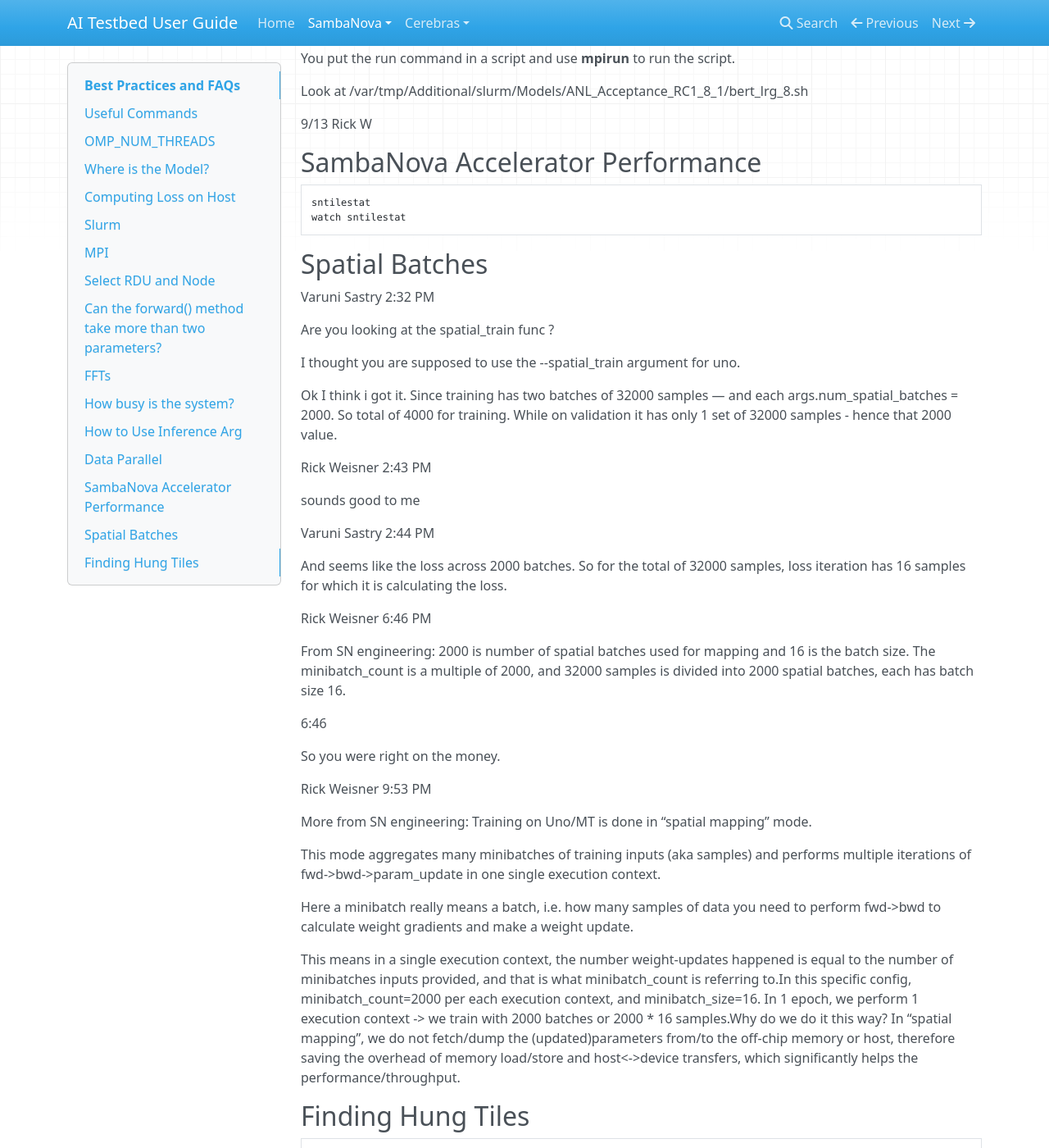
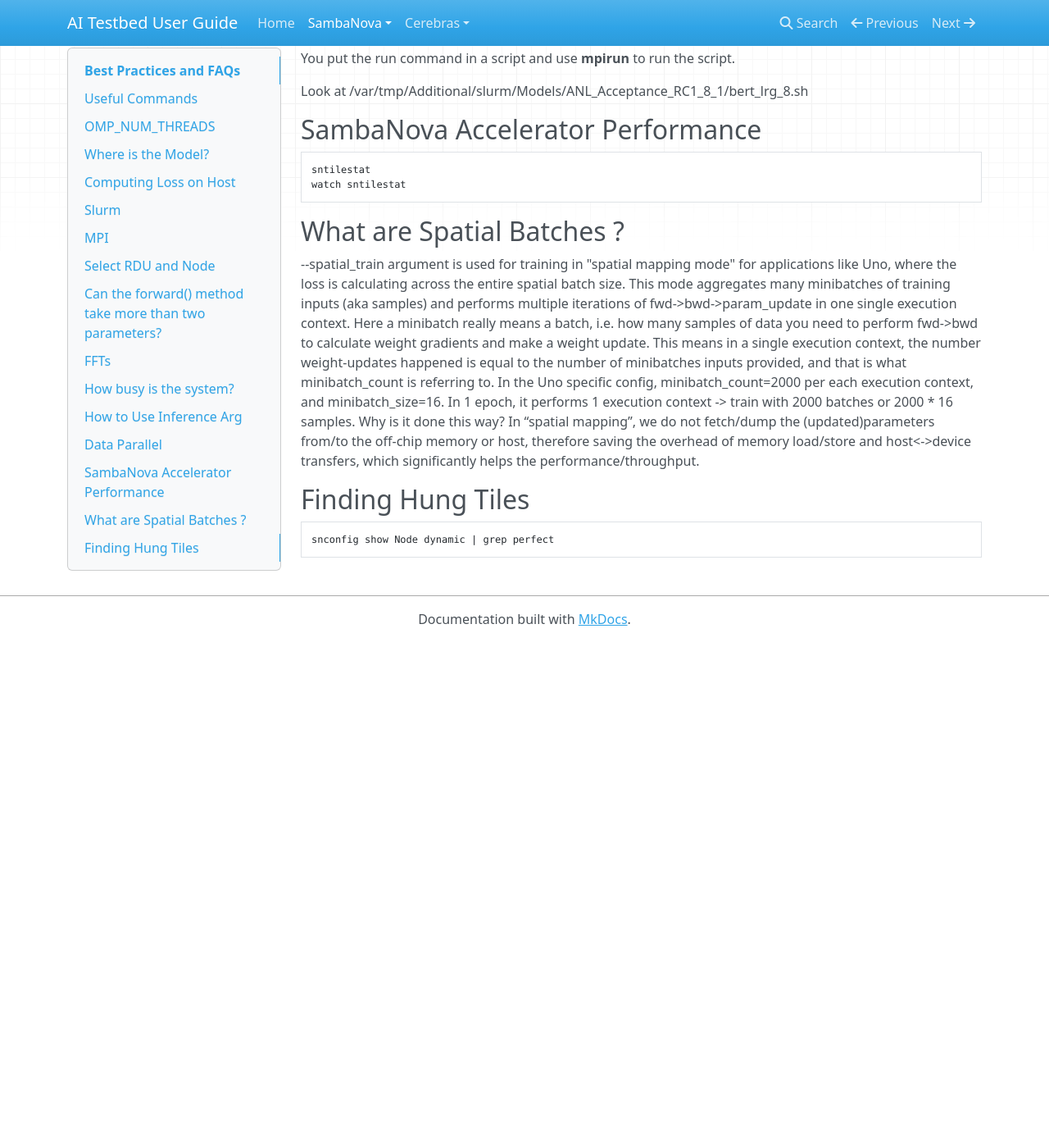
Before and after one commit to argonne-lcf/ai-testbed-userdocs, an MkDocs documentation site: the page built from docs/sambanova/Best-Practices-and-FAQs.md, in a window 1280 px wide and 1400 px high, scrolled down 4797 px. Shown: the whole window at 82% size. Built offline with MkDocs 1.6.1, drawn with Linux system fonts in a browser that asks for light colours; nearby versions of some CDN libraries; after the commit the page ends 5580 px from its top, so only the background shows below that.

Commit message:
Merged Varuni's main updates.

````diff
--- a/docs/sambanova/Best-Practices-and-FAQs.md
+++ b/docs/sambanova/Best-Practices-and-FAQs.md
@@ -273,8 +273,6 @@
 
 Look at /var/tmp/Additional/slurm/Models/ANL_Acceptance_RC1_8_1/bert_lrg_8.sh
 
-9/13 Rick W
-
 ## SambaNova Accelerator Performance
 
 ```bash
@@ -282,41 +280,9 @@
 watch sntilestat
 ```
 
-## Spatial Batches
+## What are Spatial Batches ?
 
-Varuni Sastry  2:32 PM
-
-Are you looking at the spatial_train func ?
-
-I thought you are supposed to use the --spatial_train argument for uno.
-
-Ok I think i got it. Since training has two batches of 32000 samples — and each args.num_spatial_batches = 2000. So total of 4000 for training. While on validation it has only 1 set of 32000 samples - hence that 2000 value.
-
-Rick Weisner  2:43 PM
-
-sounds good to me
-
-Varuni Sastry  2:44 PM
-
-And seems like the loss across 2000 batches. So for the total of 32000 samples, loss iteration has 16 samples for which it is calculating the loss.
-
-Rick Weisner  6:46 PM
-
-From SN engineering: 2000 is number of spatial batches used for mapping and 16 is the batch size. The minibatch_count is a multiple of 2000, and 32000 samples is divided into 2000 spatial batches, each has batch size 16.
-
-6:46
-
-So you were right on the money.
-
-Rick Weisner  9:53 PM
-
-More from SN engineering: Training on Uno/MT is done in “spatial mapping” mode.
-
-This mode aggregates many minibatches of training inputs (aka samples) and performs multiple iterations of fwd->bwd->param_update in one single execution context.
-
-Here a minibatch really means a batch, i.e. how many samples of data you need to perform fwd->bwd to calculate weight gradients and make a weight update.
-
-This means in a single execution context, the number weight-updates happened is equal to the number of minibatches inputs provided, and that is what minibatch_count is referring to.In this specific config, minibatch_count=2000 per each execution context, and minibatch_size=16. In 1 epoch, we perform 1 execution context -> we train with 2000 batches or 2000 * 16 samples.Why do we do it this way? In “spatial mapping”, we do not fetch/dump the (updated)parameters from/to the off-chip memory or host, therefore saving the overhead of memory load/store and host<->device transfers, which significantly helps the performance/throughput.
+--spatial_train argument is used for training in "spatial mapping mode" for applications like Uno, where the loss is calculating across the entire spatial batch size. This mode aggregates many minibatches of training inputs (aka samples) and performs multiple iterations of fwd->bwd->param_update in one single execution context. Here a minibatch really means a batch, i.e. how many samples of data you need to perform fwd->bwd to calculate weight gradients and make a weight update. This means in a single execution context, the number weight-updates happened is equal to the number of minibatches inputs provided, and that is what minibatch_count is referring to. In the Uno specific config, minibatch_count=2000 per each execution context, and minibatch_size=16. In 1 epoch, it performs 1 execution context -> train with 2000 batches or 2000 * 16 samples. Why is it done this way? In “spatial mapping”, we do not fetch/dump the (updated)parameters from/to the off-chip memory or host, therefore saving the overhead of memory load/store and host<->device transfers, which significantly helps the performance/throughput.
 
 ## Finding Hung Tiles
 
````
Also changed, not shown: docs/sambanova/Example-Programs.md (+2 -2 lines), docs/sambanova/Job-Queuing-and-Submission.md (+1 -2 lines), docs/sambanova/Miscellaneous.md (+41 -41 lines), docs/sambanova/Steps-to-run-a-model-or-program.md (+9 -9 lines), docs/sambanova/Tunneling-and-forwarding-ports.md (+2 -1 lines).
